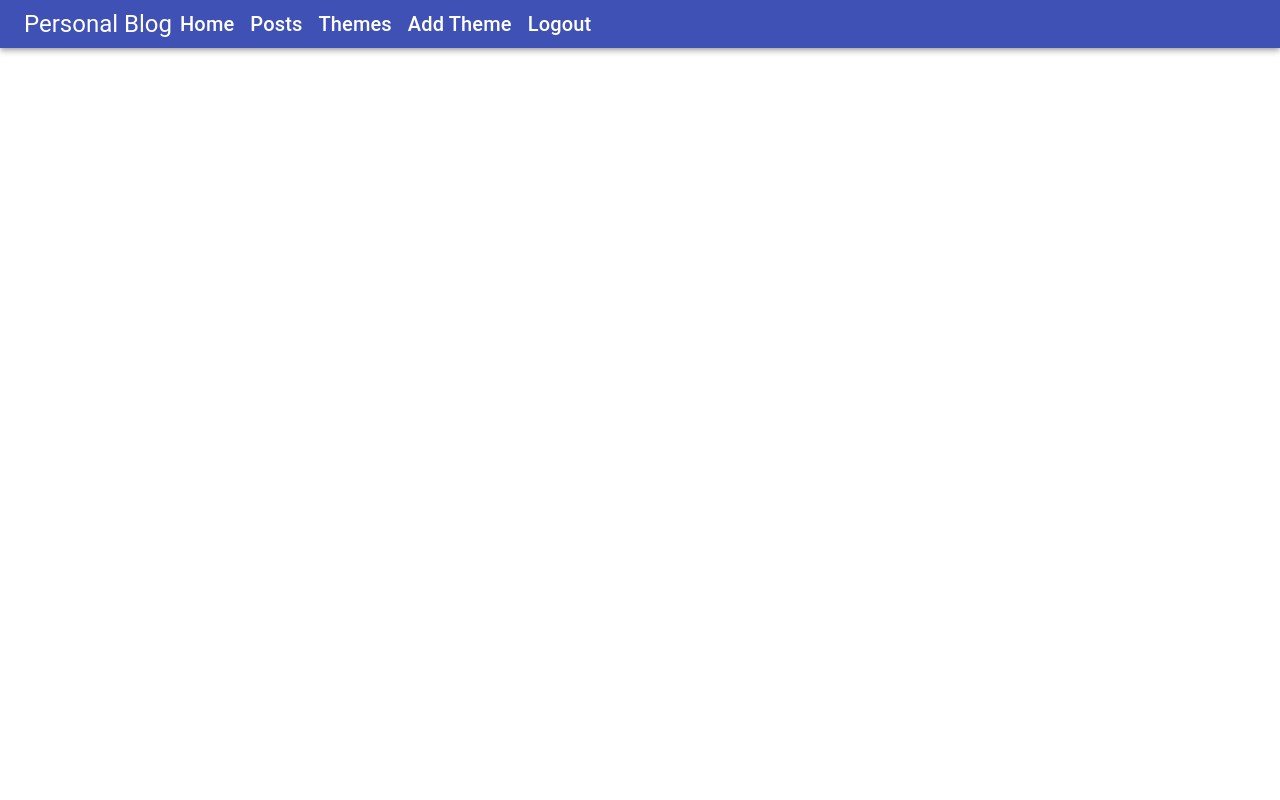
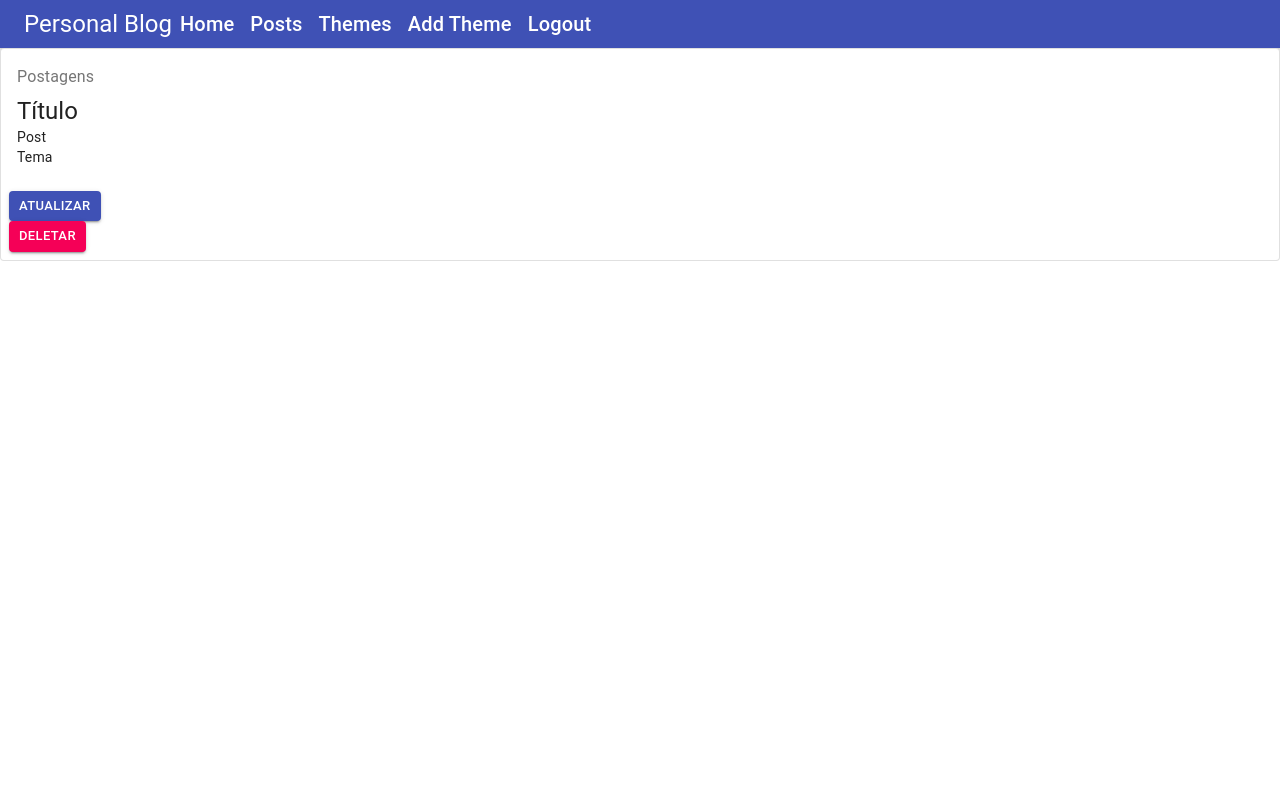
Before and after one commit to taciosfer/react, a React (Create React App) app: page /posts in a window 1280 px wide. Shown: the top 800 px of the page. Built offline with nearby package versions, Linux system fonts and the light colour scheme; the HTML template or start-up script is replaced by a standard one.

Commit message:
Componentes Posts e Tab

```diff
--- a/src/App.tsx
+++ b/src/App.tsx
@@ -6,6 +6,8 @@
 import {BrowserRouter as Router, Routes, Route} from 'react-router-dom';
 import Login from './pages/login/Login';
 import Signup from './pages/signup/Signup';
+import ThemeList from './components/themes/themelist/ThemeList';
+import PostList from './components/posts/postlist/PostList';
 
 function App() {
   return(
@@ -17,6 +19,8 @@
           <Route path="/login" element={<Login/>}/>
           <Route path="/home" element={<Home/>}/>
           <Route path="/signup" element={<Signup/>}/>
+          <Route path="/themes" element={<ThemeList/>}/>
+          <Route path="/posts" element={<PostList/>}/>
         </Routes>
       </div>
       <Footer />
--- /dev/null
+++ b/src/components/posts/postlist/PostList.css
@@ -0,0 +1,3 @@
+.text-decorator-none {
+    text-decoration: none;
+}
--- /dev/null
+++ b/src/components/posts/postlist/PostList.tsx
@@ -0,0 +1,50 @@
+import React from 'react'
+import { Link } from 'react-router-dom'
+import { Box, Card, CardActions, CardContent, Button, Typography } from '@material-ui/core';
+import './PostList.css';
+
+function PostList() {
+
+  return(
+    <>
+      <Box m={2}>
+        <Card variant="outlined">
+          <CardContent>
+            <Typography color="textSecondary" gutterBottom>
+              Postagens
+            </Typography>
+            <Typography variant="h5" component="h2">
+              Título
+            </Typography>
+            <Typography variant="body2" component="p">
+              Post
+            </Typography>
+            <Typography variant="body2" component="p">
+              Tema
+            </Typography>
+          </CardContent>
+          <CardActions>
+            <Box display="flex" justifyContent="center" mb={1.5}>
+              <Link to="" className="text-decorator-none">
+                <Box mx={1}>
+                  <Button variant="contained" className="marginLeft" size='small' color="primary">
+                    Atualizar
+                  </Button>
+                </Box>
+              </Link>
+              <Link to="" className="text-decorator-none">
+                <Box mx={1}>
+                  <Button variant="contained" size='small' color="secondary">
+                    Deletar
+                  </Button>
+                </Box>
+              </Link>
+            </Box>
+          </CardActions>
+        </Card>
+      </Box>
+    </>
+    )
+}
+
+export default PostList;
--- /dev/null
+++ b/src/components/posts/posttab/PostTab.css
@@ -0,0 +1,3 @@
+.titulo {
+    font-weight: bold;
+}
--- /dev/null
+++ b/src/components/posts/posttab/PostTab.tsx
@@ -0,0 +1,35 @@
+import React, { useState } from 'react'
+import { AppBar, Tab, Tabs, Typography, Box } from '@material-ui/core';
+import { TabContext, TabPanel } from '@material-ui/lab';
+import PostList from '../postlist/PostList';
+import './PostTab.css';
+
+function PostTab() {
+    const [value, setValue] = useState('1')
+    function handleChange(event: React.ChangeEvent<{}>, newValue: string) {
+        setValue(newValue);
+    }
+  return(
+    <>
+      <TabContext value={value}>
+        <AppBar position="static">
+          <Tabs centered indicatorColor="secondary" onChange={handleChange}>
+            <Tab label="Todos os Posts" value="1"/>
+            <Tab label="Sobre" value="2"/>
+          </Tabs>
+        </AppBar>
+        <TabPanel value="1">
+          <Box display="flex" flexWrap="wrap" justifyContent="center">
+            <PostList/>
+          </Box>
+        </TabPanel>
+        <TabPanel value="2">
+          <Typography variant="h5" gutterBottom color="textPrimary" component="h5" align="center" className="titulo">Sobre</Typography>
+          <Typography variant="body1" gutterBottom color="textPrimary" align="justify">Lorem ipsum, dolor sit amet consectetur adipisicing elit. Dignissimos ut eveniet natus totam et, voluptate dicta tempore alias, odio nobis non eius cupiditate minima inventore pariatur! Ipsum itaque consectetur voluptatibus. Lorem ipsum dolor sit amet consectetur adipisicing elit. Quo velit consequuntur suscipit fugiat, nam quis quod quaerat veritatis et, vel ratione beatae, facere neque! Quo animi porro voluptate saepe deleniti? Lorem ipsum dolor sit amet consectetur adipisicing elit. Inventore adipisci, officia aut quidem dolorum deserunt iure dolorem doloribus velit nobis quas consequatur at ullam odit, nesciunt est nulla nihil excepturi!</Typography>
+        </TabPanel>
+      </TabContext>
+    </>
+  );
+}
+
+export default PostTab;
--- /dev/null
+++ b/src/components/themes/themelist/ThemeList.css
@@ -0,0 +1,3 @@
+.text-decorator-none {
+    text-decoration: none;
+}
--- /dev/null
+++ b/src/components/themes/themelist/ThemeList.tsx
@@ -0,0 +1,44 @@
+import React from 'react'
+import { Link } from 'react-router-dom'
+import { Box, Card, CardActions, CardContent, Button, Typography } from '@material-ui/core';
+import './ThemeList.css';
+
+function ThemeList() {
+
+  return(
+    <>
+      <Box m={2}>
+        <Card variant="outlined">
+          <CardContent>
+            <Typography color="textSecondary" gutterBottom>
+              Tema
+            </Typography>
+            <Typography variant="h5" component="h2">
+              Descrição
+            </Typography>
+          </CardContent>
+          <CardActions>
+            <Box display="flex" justifyContent="center" mb={1.5}>
+              <Link to="" className="text-decorator-none">
+                <Box mx={1}>
+                  <Button variant="contained" className="marginLeft" size='small' color="primary">
+                    Atualizar
+                  </Button>
+                </Box>
+              </Link>
+              <Link to="" className="text-decorator-none">
+                <Box mx={1}>
+                  <Button variant="contained" size='small' color="secondary">
+                    Deletar
+                  </Button>
+                </Box>
+              </Link>
+            </Box>
+          </CardActions>
+        </Card>
+      </Box>
+    </>
+  );
+}
+
+export default ThemeList;
--- a/src/pages/home/Home.tsx
+++ b/src/pages/home/Home.tsx
@@ -1,6 +1,7 @@
 import React from 'react';
 import './Home.css';
 import {Typography,Box,Grid,Button} from '@material-ui/core';
+import PostTab from '../../components/posts/posttab/PostTab';
 
 function Home() { //ATENÇÃO: Um Componente só irá poder retornar UM ELEMENTO! Se quiser mais
     return( // de um, precisa colocar eles dentro de um Container!!!
@@ -21,6 +22,7 @@
                     <img src="https://i.imgur.com/H88yIo2.png" alt="" width="500px" height="500px"/>
                 </Grid>
                 <Grid xs={12} className='postagens'>
+                    <PostTab/>
                 </Grid>
             </Grid>
         </>
```
